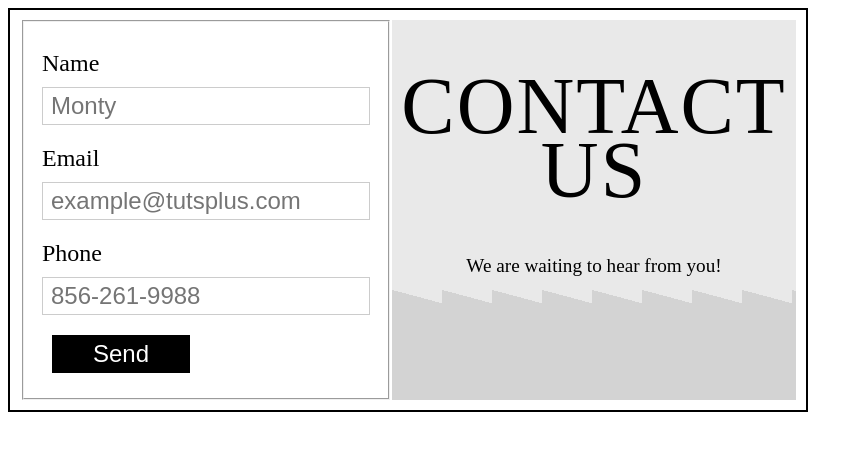
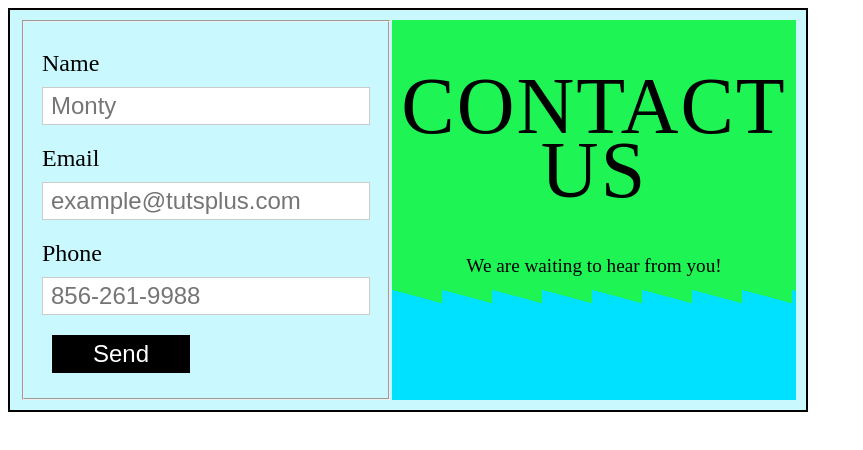
Before and after one commit to weynard02/PWeb_Tugas6_5025211014, a plain HTML site: page index.html in a window 1280 px wide. Shown: the whole page, without its empty margins (0-863 px from the left). Drawn offline with nearby package versions, Linux system fonts and the light colour scheme.

Commit message:
style mod

```diff
--- a/style.css
+++ b/style.css
@@ -12,6 +12,7 @@
     align-items: stretch;
     justify-content: space-evenly;
     border: 2px solid black;
+    background-color:#c9f9ff;
     padding: 10px;
   }
   div.input-box {
@@ -49,8 +50,8 @@
   div.greetings {
     text-align: center;
     font-size: 1.2rem;
-    background-color: #d3d3d3;
-    background-image: linear-gradient(15deg, transparent 28%, rgba(255, 255, 255, 0.5) 28%);
+    background-color: #00e1ff;
+    background-image: linear-gradient(15deg, transparent 28%, rgb(30, 245, 84) 28%);
     background-size: 50px;
   }
   div.input-box input.error {
```
